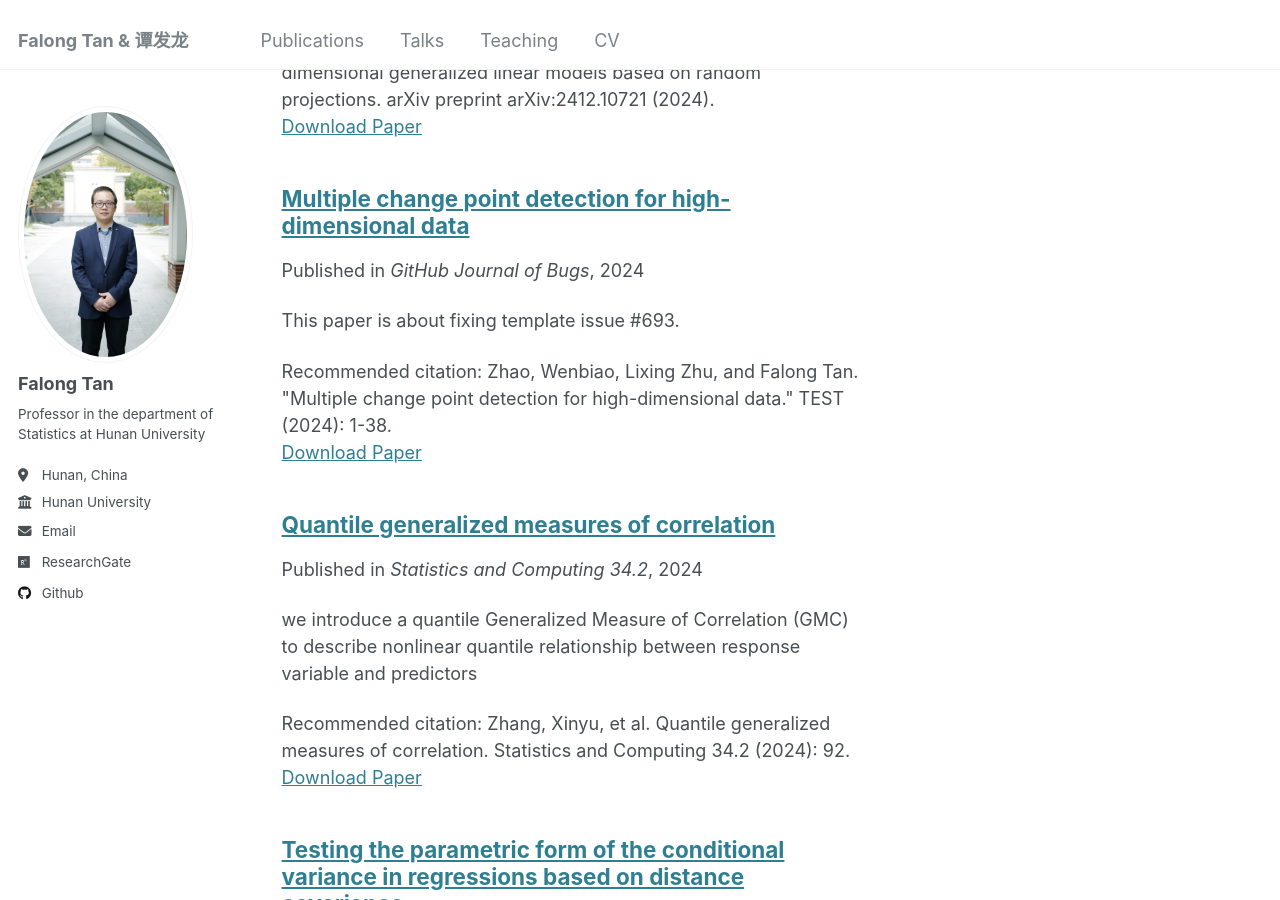
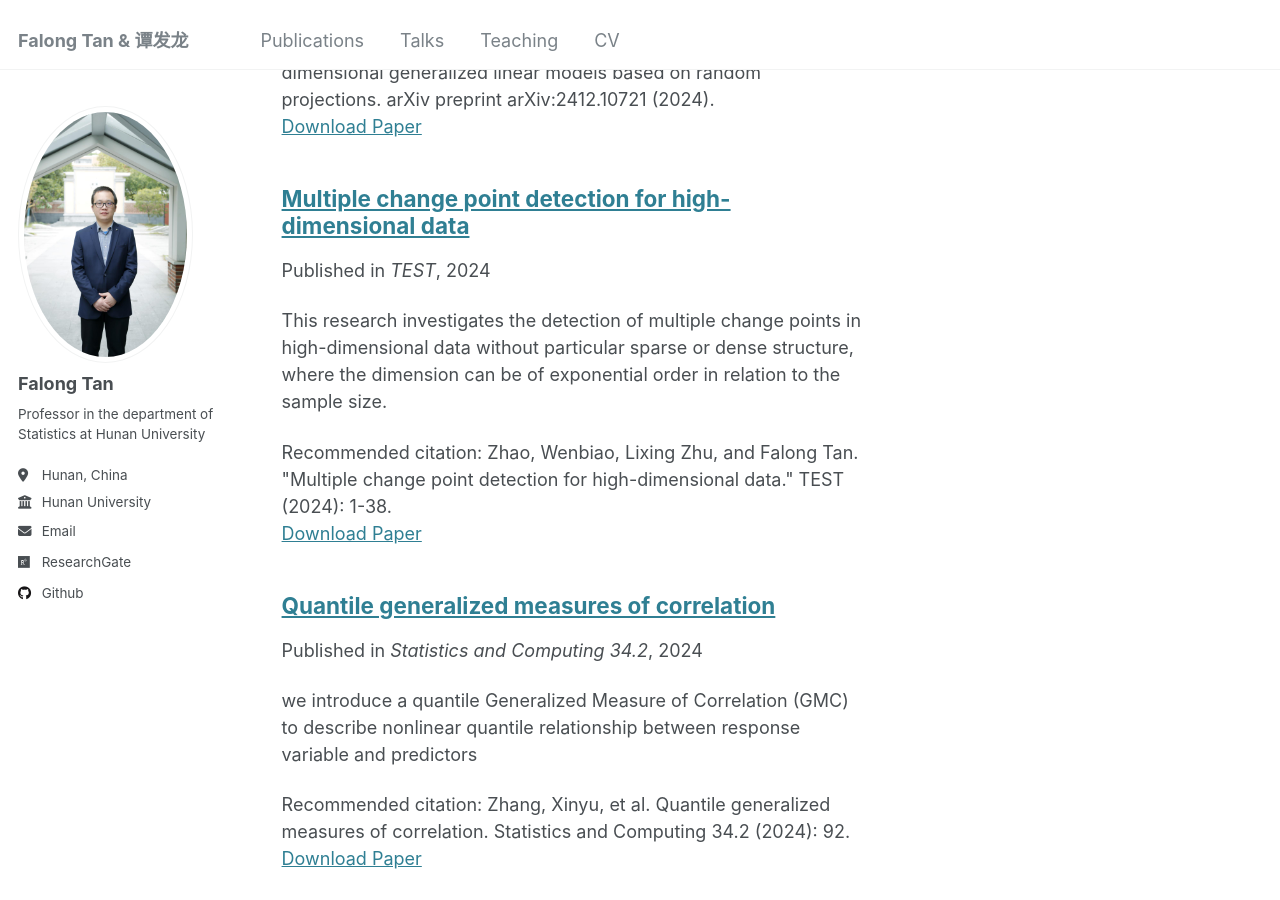
Before and after one commit to CodingMyLife/CodingMyLife.github.io, a Jekyll site: the page built from _pages/publications.html, in a window 1280 px wide and 900 px high, scrolled down 465 px. Built offline with Jekyll 4.4.1, drawn with Linux system fonts in a browser that asks for light colours.

Commit message:
multiple change point

```diff
--- a/_publications/2024-03-19-multiple-change-point.md
+++ b/_publications/2024-03-19-multiple-change-point.md
@@ -3,9 +3,9 @@ title: "Multiple change point detection for high-dimensional data"
 collection: publications
 category: manuscripts
 permalink: /publication/2024-03-19-multiple-change-point
-excerpt: 'This paper is about fixing template issue #693.'
+excerpt: 'This research investigates the detection of multiple change points in high-dimensional data without particular sparse or dense structure, where the dimension can be of exponential order in relation to the sample size.'
 date: 2024-03-19
-venue: 'GitHub Journal of Bugs'
+venue: 'TEST'
 paperurl: 'https://www.researchgate.net/publication/379274233_Multiple_change_point_detection_for_high-dimensional_data'
 citation: 'Zhao, Wenbiao, Lixing Zhu, and Falong Tan. "Multiple change point detection for high-dimensional data." TEST (2024): 1-38.'
 ---
```
